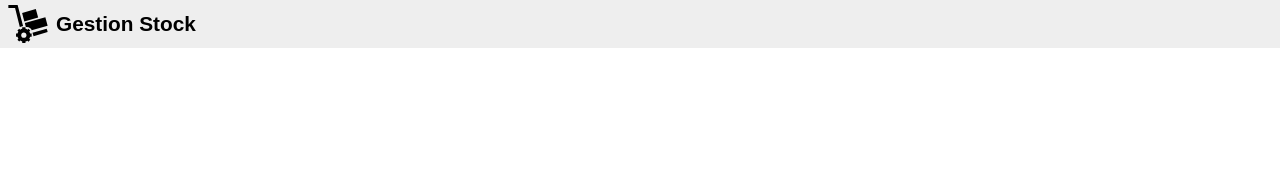
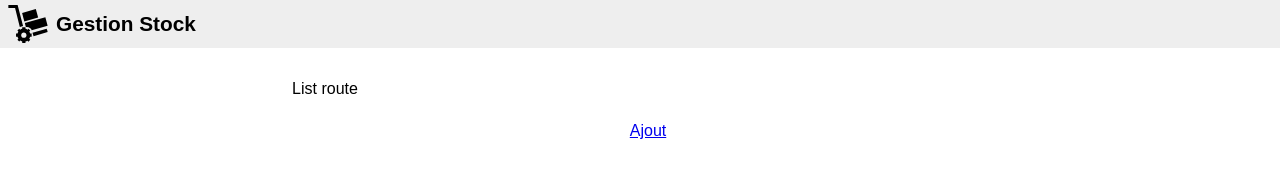
Before and after one commit to jlg-formation/vjs-mars-2023, a Vue app in the folder front/: page /stock in a window 1280 px wide. Shown: the top 191 px of the page. Built offline with nearby package versions, Linux system fonts and the light colour scheme.

Commit message:
dev: added routes stock

```diff
--- a/front/src/components/routes/HomeRoute.vue
+++ b/front/src/components/routes/HomeRoute.vue
@@ -1,7 +1,7 @@
 <template>
   <main>
     <h1>Gérer efficacement votre stock !</h1>
-    <a href="#" class="button primary">Voir le stock</a>
+    <RouterLink to="/stock" class="button primary">Voir le stock</RouterLink>
   </main>
 </template>
 
--- a/front/src/router/index.ts
+++ b/front/src/router/index.ts
@@ -1,3 +1,4 @@
+import { stockRouteConfig } from '@/stock'
 import { createRouter, createWebHistory } from 'vue-router'
 import HomeRoute from '../components/routes/HomeRoute.vue'
 
@@ -16,7 +17,8 @@ const router = createRouter({
       // this generates a separate chunk (About.[hash].js) for this route
       // which is lazy-loaded when the route is visited.
       component: () => import('../components/routes/LegalRoute.vue')
-    }
+    },
+    stockRouteConfig
   ]
 })
 
--- /dev/null
+++ b/front/src/stock/index.ts
@@ -0,0 +1,18 @@
+import type { RouteRecordRaw } from 'vue-router'
+import ListRouteVue from './routes/ListRoute.vue'
+import AddRouteVue from './routes/AddRoute.vue'
+
+export const stockRouteConfig: RouteRecordRaw = {
+  path: '/stock',
+  children: [
+    {
+      path: '',
+      component: ListRouteVue
+    },
+    {
+      path: 'add',
+      name: 'toto',
+      component: AddRouteVue
+    }
+  ]
+}
--- /dev/null
+++ b/front/src/stock/routes/AddRoute.vue
@@ -0,0 +1,7 @@
+<template>
+  <main>
+    <p>Add route</p>
+  </main>
+</template>
+
+<style scoped lang="scss"></style>
--- /dev/null
+++ b/front/src/stock/routes/ListRoute.vue
@@ -0,0 +1,8 @@
+<template>
+  <main>
+    <p>List route</p>
+    <RouterLink :to="$route.path + '/add'">Ajout</RouterLink>
+  </main>
+</template>
+
+<style scoped lang="scss"></style>
```
